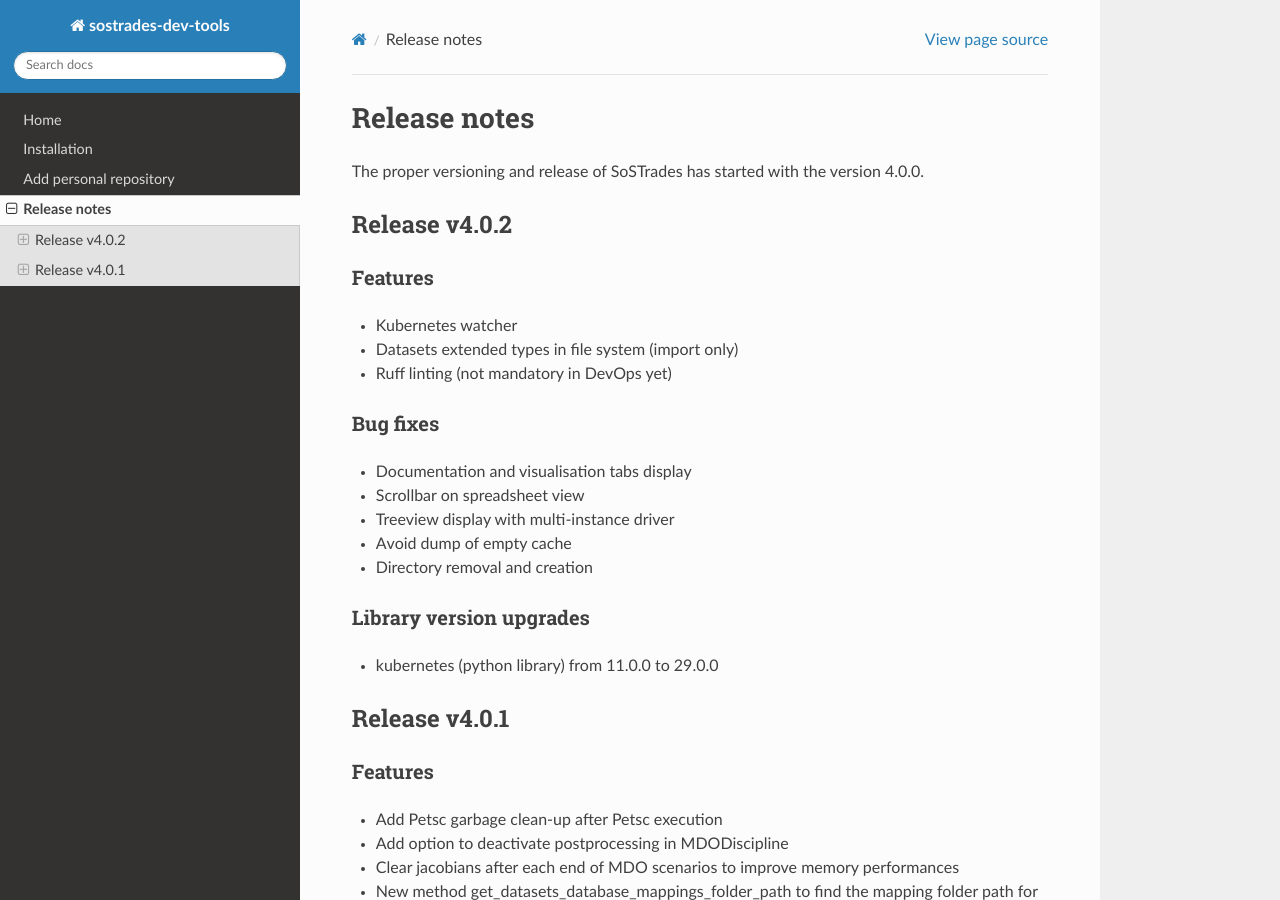
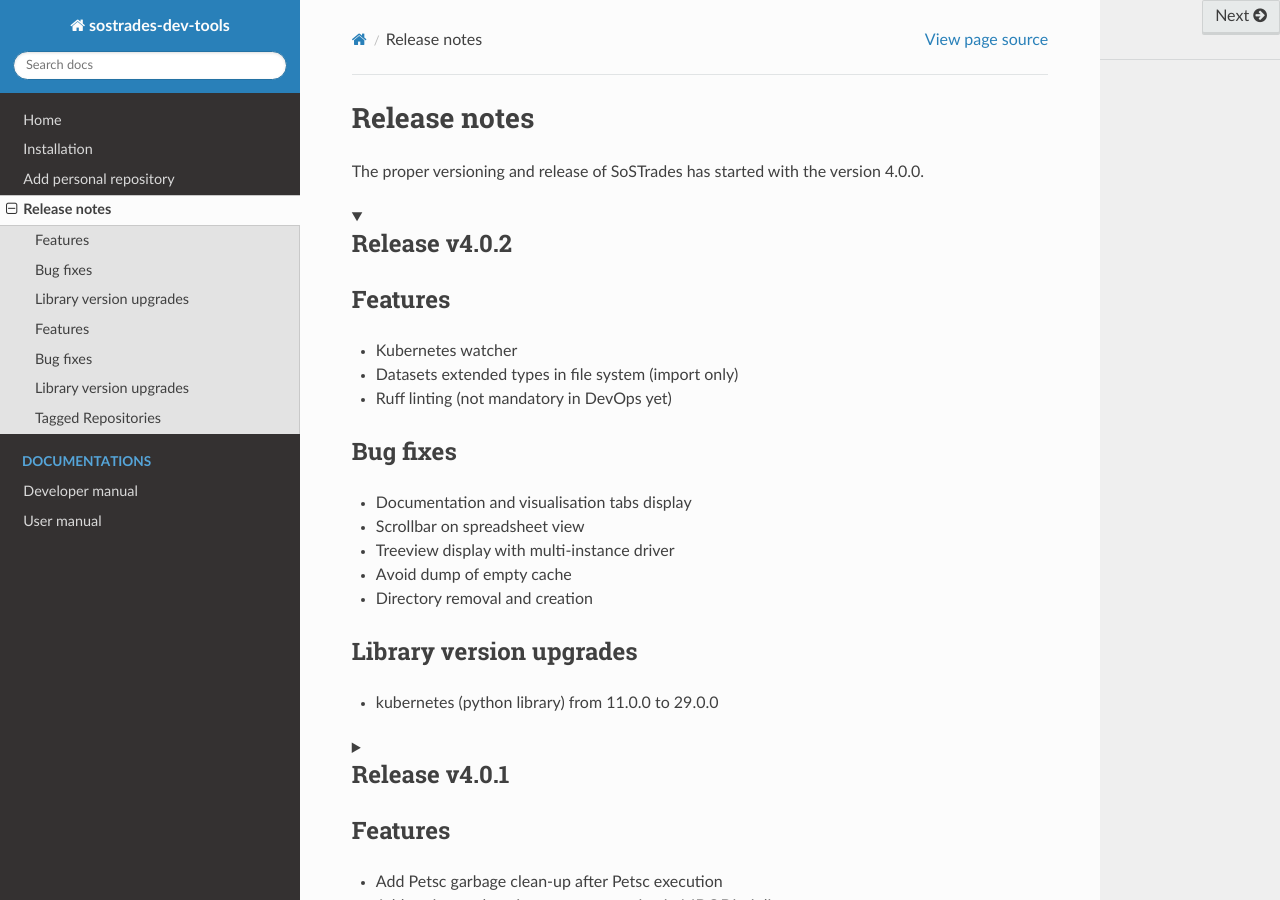
Before and after one commit to os-climate/sostrades-dev-tools, a Sphinx documentation site: the page built from docs/source/release-notes.md, in a window 1280 px wide and 900 px high. Built offline with Sphinx 7.4.7 and the Read the Docs theme 2.0.0, drawn with Linux system fonts in a browser that asks for light colours; pages that are not in the unit, such as notebooks, are missing from menus.

Commit message:
try to add collapse field

```diff
--- a/docs/source/index.rst
+++ b/docs/source/index.rst
@@ -30,3 +30,9 @@
    User manual <user-manual.md>
    Developer manual <developer-manual.md>
    Release notes <release-notes.md>
+
+.. toctree::
+   :caption: Documentations
+
+   Developer manual <developer_manual.md>
+   User manual <user_manual.md>
--- a/docs/source/release-notes.md
+++ b/docs/source/release-notes.md
@@ -2,7 +2,8 @@
 
 The proper versioning and release of SoSTrades has started with the version 4.0.0.
 
-## Release v4.0.2
+<details open>
+<summary><h2>Release v4.0.2</h2></summary>
 
 ### Features
 
@@ -21,8 +22,10 @@
 ### Library version upgrades
 
 * kubernetes (python library) from 11.0.0 to 29.0.0
+</details>
 
-## Release v4.0.1
+<details>
+<summary><h2>Release v4.0.1</summary>
 
 ### Features
 
@@ -42,6 +45,7 @@
 * pandas from 2.2.1 to 2.2.2
 * gitpython from 3.1.31 to 3.1.43
 * jsonpickle from 3.0.2 to 3.0.4
+</details>
 
 ### Tagged Repositories
 
```
